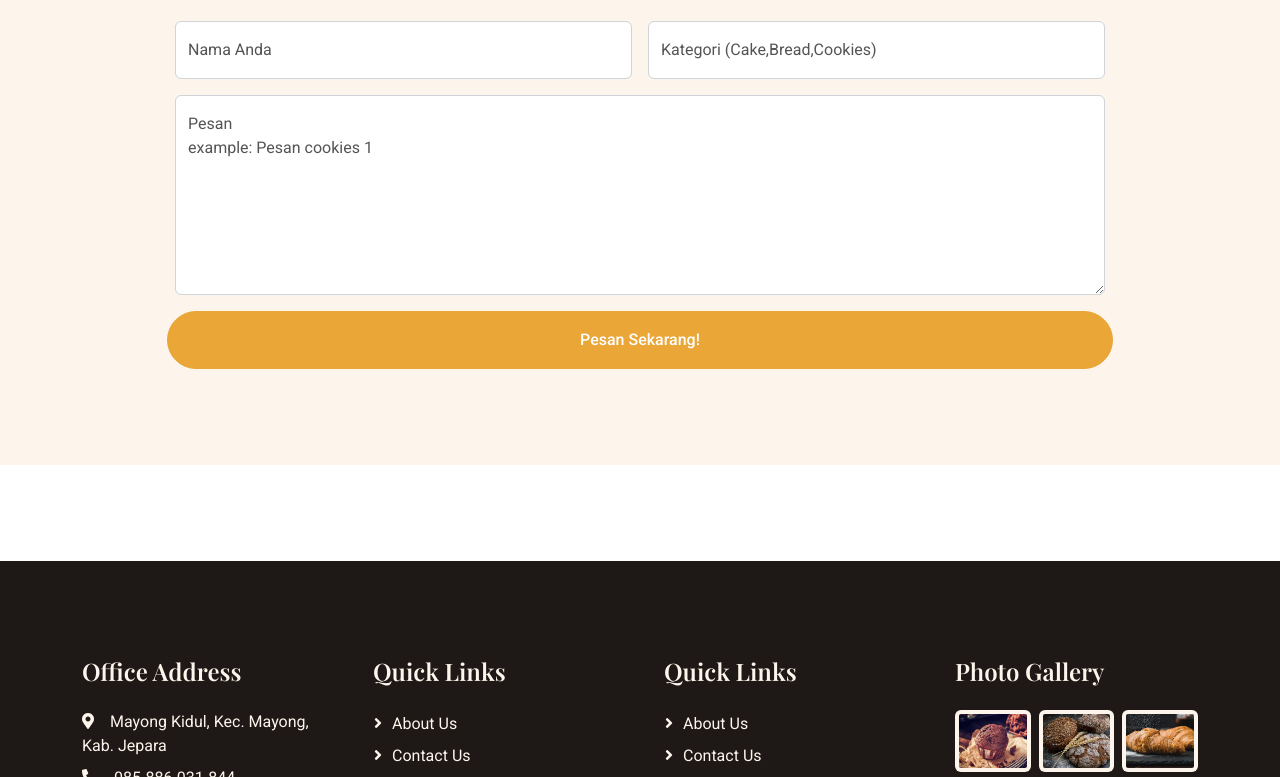
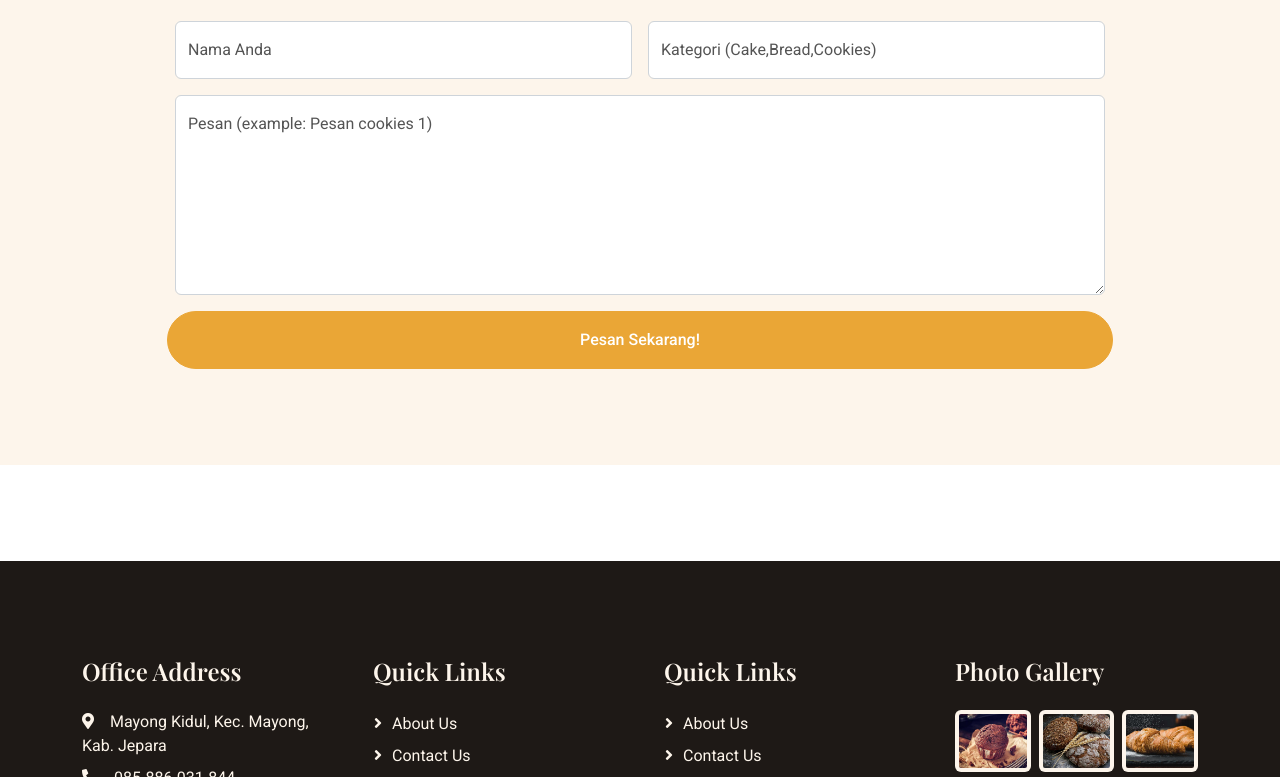
Before and after one commit to RizkyApiip/Afif_Rizkyan_Syah, a plain HTML site: page contact.html in a window 1280 px wide. Shown: the part 915-1692 px from the top of the page. Drawn offline with nearby package versions, Linux system fonts and the light colour scheme.

Commit message:
fix bug
fix bug teks numpuk

```diff
--- a/contact.html
+++ b/contact.html
@@ -126,7 +126,7 @@
                             <div class="col-12">
                                 <div class="form-floating">
                                     <textarea class="form-control" placeholder="Tulis pesan di sini" id="message" style="height: 200px"></textarea>
-                                    <label for="message">Pesan <br> example: Pesan cookies 1</label>
+                                    <label for="message">Pesan (example: Pesan cookies 1)</label>
                                 </div>
                             </div>
                             <button type="button" onclick="submitForm()" class="btn btn-primary rounded-pill py-3 px-5">
```
